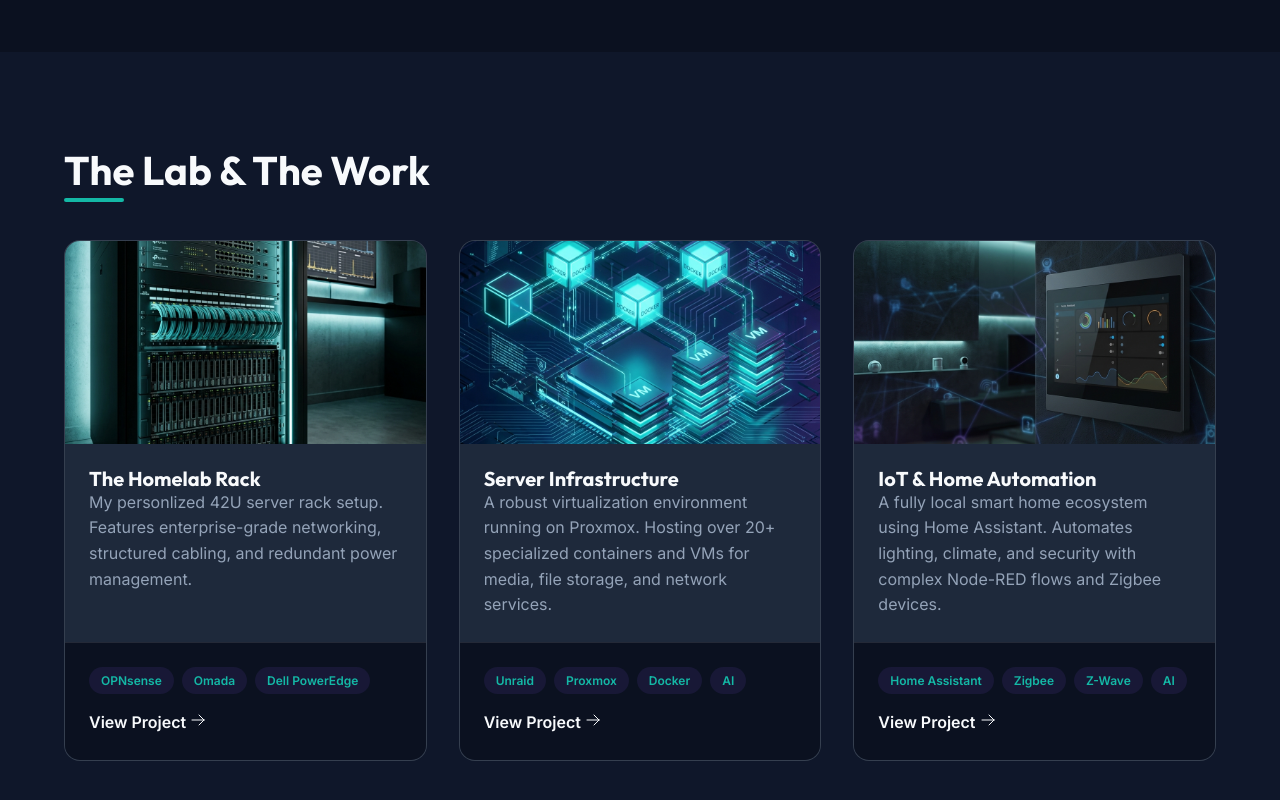
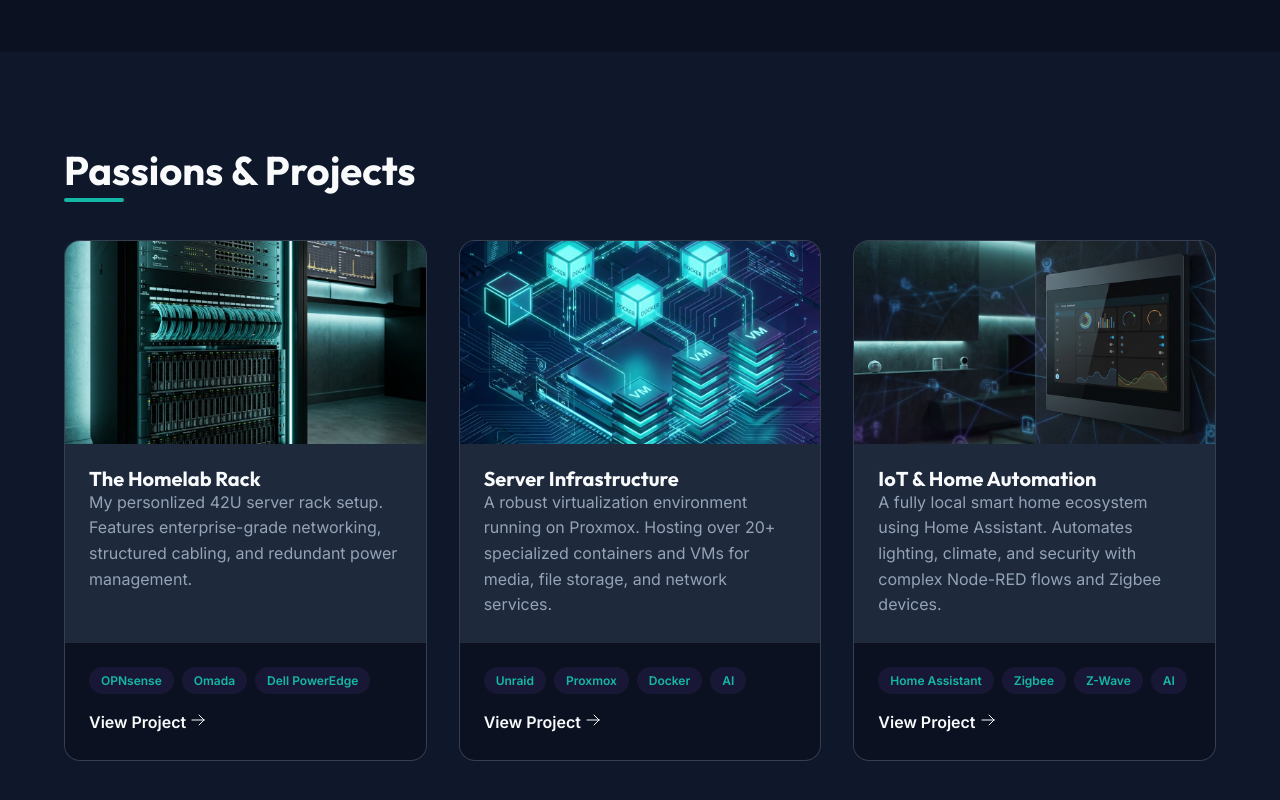
Before and after one commit to imaustinlittle/imal, a website built with Vite: page index.html in a window 1280 px wide. Shown: the part 1154-1954 px from the top of the page. Built offline with nearby package versions, Linux system fonts and the light colour scheme.

Commit message:
feat: Rename "The Lab & The Work" section title to "Passions & Projects".

```diff
--- a/index.html
+++ b/index.html
@@ -139,7 +139,7 @@
 
         <section id="projects" class="py-24">
             <div class="container mx-auto px-6">
-                <h2 class="section-title">The Lab & The Work</h2>
+                <h2 class="section-title">Passions & Projects</h2>
                 <div id="projects-grid" class="grid md:grid-cols-2 lg:grid-cols-3 gap-8">
                     <!-- Projects will be injected here via JS -->
                 </div>
```
